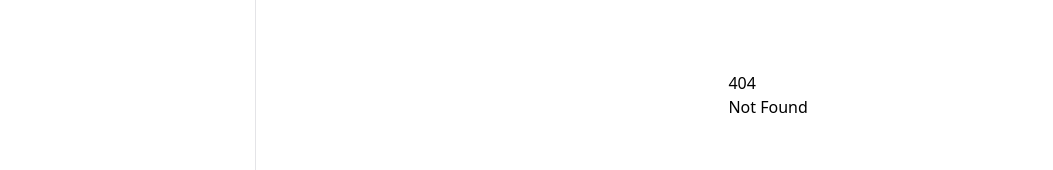
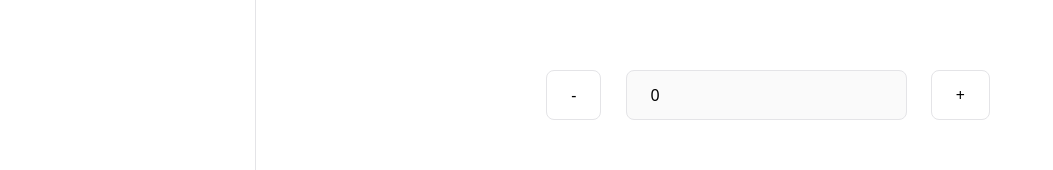
Before and after one commit to anav5704/7-guis, a SvelteKit app: page /counter in a window 1280 px wide. Before the commit this address had no page. Shown: the part 305-475 px from the top of the page, without its empty margins (0-1053 px from the left). Built offline with nearby package versions, Linux system fonts and the light colour scheme.

Commit message:
feat: add counter

```diff
--- /dev/null
+++ b/src/routes/counter/+page.svelte
@@ -0,0 +1,16 @@
+<script lang="ts">
+	let count = $state(0);
+</script>
+
+<div class="space-x-5">
+	<button onclick={() => count--}>-</button>
+	<input type="number" disabled bind:value={count} />
+	<button onclick={() => count++}>+</button>
+</div>
+
+<style>
+	input,
+	button {
+		@apply rounded-lg border border-zinc-200 py-3 px-6;
+	}
+</style>
```
